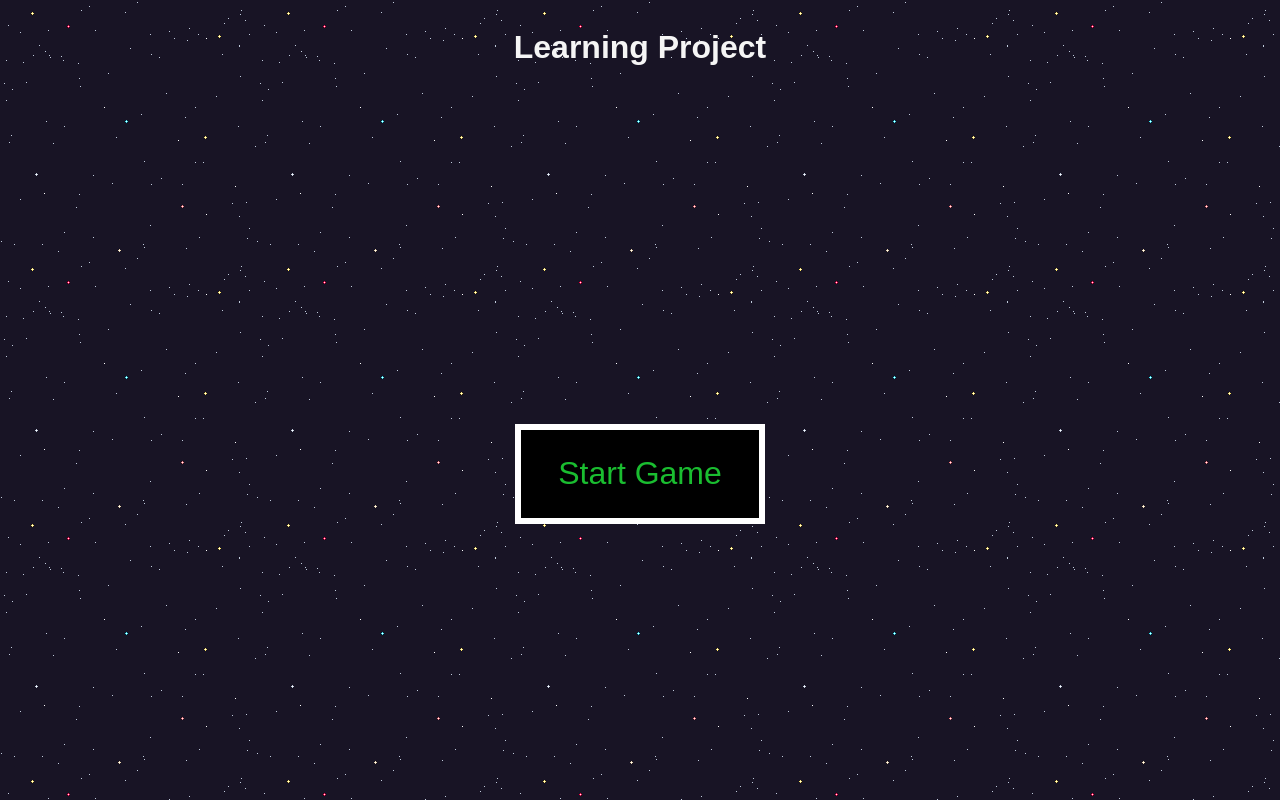
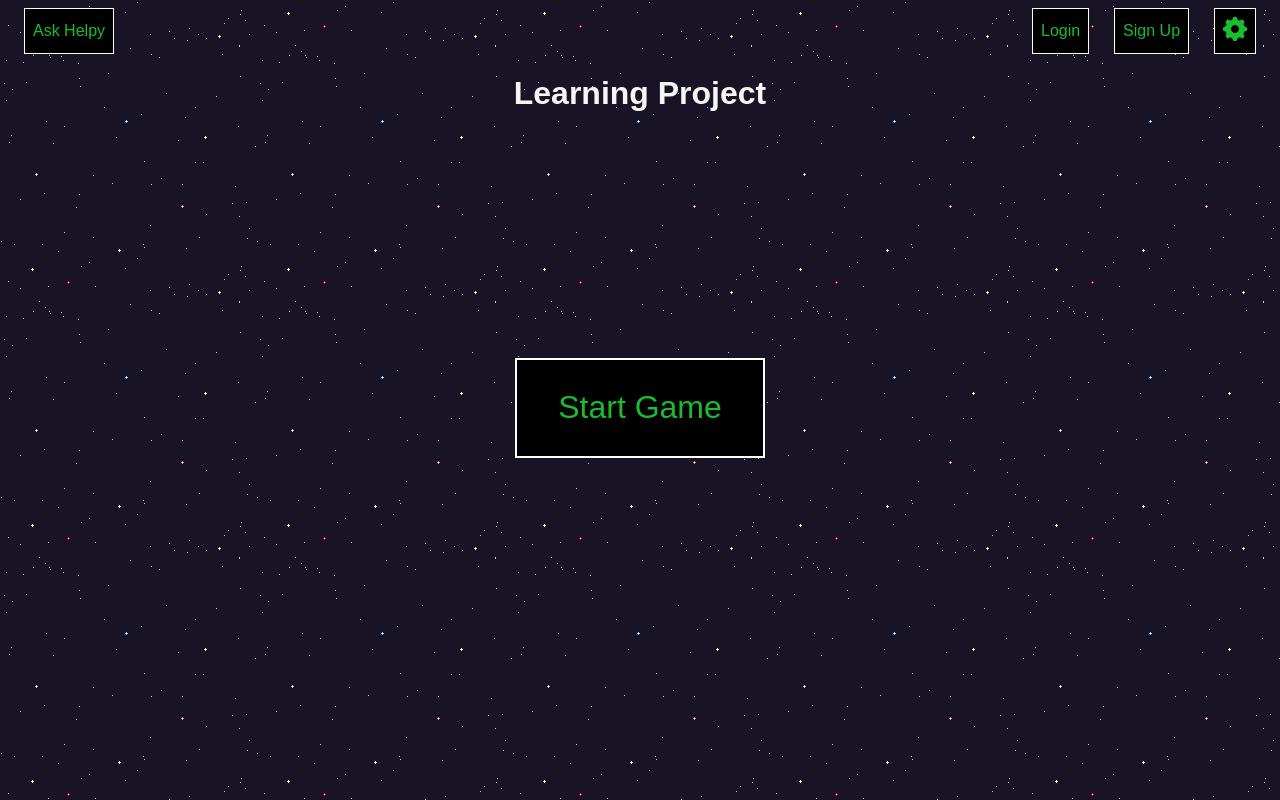
Before and after one commit to RandyBrown12/future_learning, a React (Vite) app: page / in a window 1280 px wide. Built offline with nearby package versions, Linux system fonts and the light colour scheme; a web font is replaced by a local one.

Commit message:
Reactive Style changes for the Main Menu

```diff
--- a/src/App.css
+++ b/src/App.css
@@ -1,17 +1,20 @@
-@import url('https://fonts.cdnfonts.com/css/vcr-osd-mono');
+@import url("https://fonts.cdnfonts.com/css/vcr-osd-mono");
 
 /* OBJECTS || */
 
 body {
-    background-image: url('./images/space.png');
+  background-image: url("./images/space.png");
+}
+
+.first-button {
+  margin-top: 14rem;
 }
 
 .button {
-    margin-top: 10.5em;
   width: 250px;
   height: 100px;
   font-size: 2em;
-    border: 0.2em solid white;
+  border: 0.15rem solid white;
 }
 
 .textarea {
@@ -65,6 +68,11 @@ body {
   color: #1abd30;
 }
 
+.terminal_style:hover {
+  background-color: #1abd30;
+  color: black;
+}
+
 .white_text {
   color: whitesmoke;
 }
--- a/src/Nav.css
+++ b/src/Nav.css
@@ -9,18 +9,25 @@
 }
 
 .nav-btn {
-  color: black;
-  background-color: white;
+  /* color: black;
+  background-color: white; */
+  color: #1abd30;
+  background-color: black;
   padding: 0.5rem;
+  border: 0.1rem solid white;
 }
 
 .nav-btn:hover {
-  color: green;
-  background-color: black;
+  color: black;
+  background-color: #1abd30;
+}
+
+.nav-btn .svg-icon {
+  fill: #1abd30;
 }
 
 .nav-btn:hover .svg-icon {
-  fill: green;
+  fill: black;
 }
 
 .right-nav {
--- a/src/components/MainMenu.jsx
+++ b/src/components/MainMenu.jsx
@@ -1,14 +1,25 @@
 import { Link } from "react-router-dom";
+import Nav from "../Nav";
 
 const MainMenu = () => {
   return (
+    <div>
+      <div className="space_font">
+        <Nav />
+      </div>
       <div className="center">
         <h1 className="space_font white_text"> Learning Project </h1>
+        <div className="first-button">
           <Link to="/game">
-                <button className="button space_font terminal_style"> Start Game </button>
+            <button className="button space_font terminal_style">
+              {" "}
+              Start Game{" "}
+            </button>
           </Link>
         </div>
+      </div>
+    </div>
   );
-}
+};
 
 export default MainMenu;
```
Lines whose indentation alone changed are shown as unchanged.
